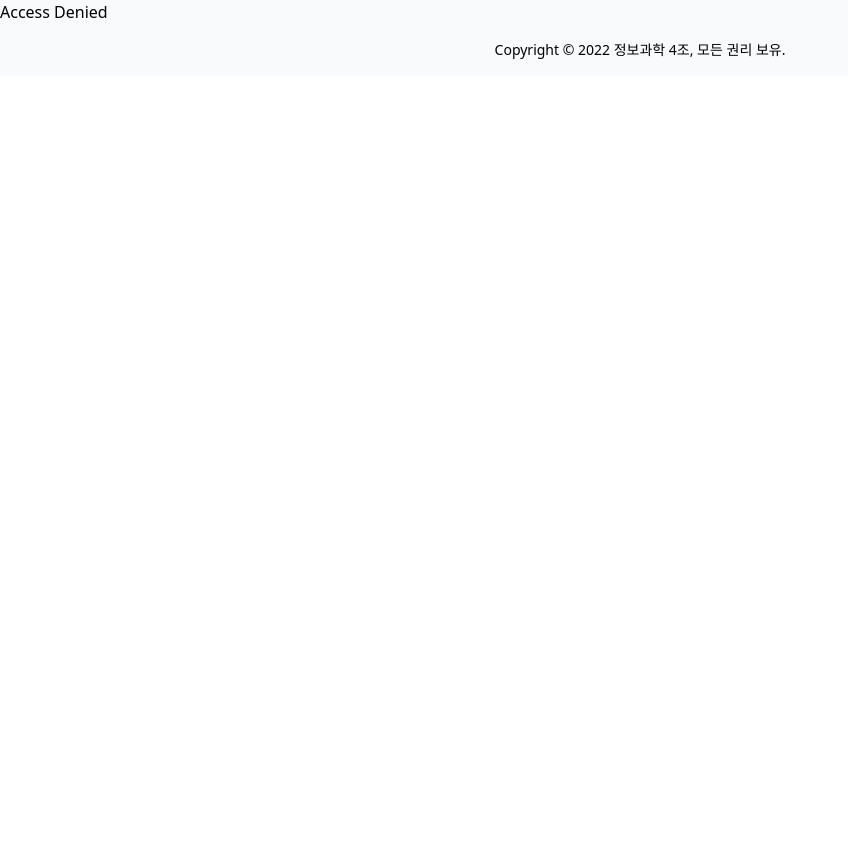
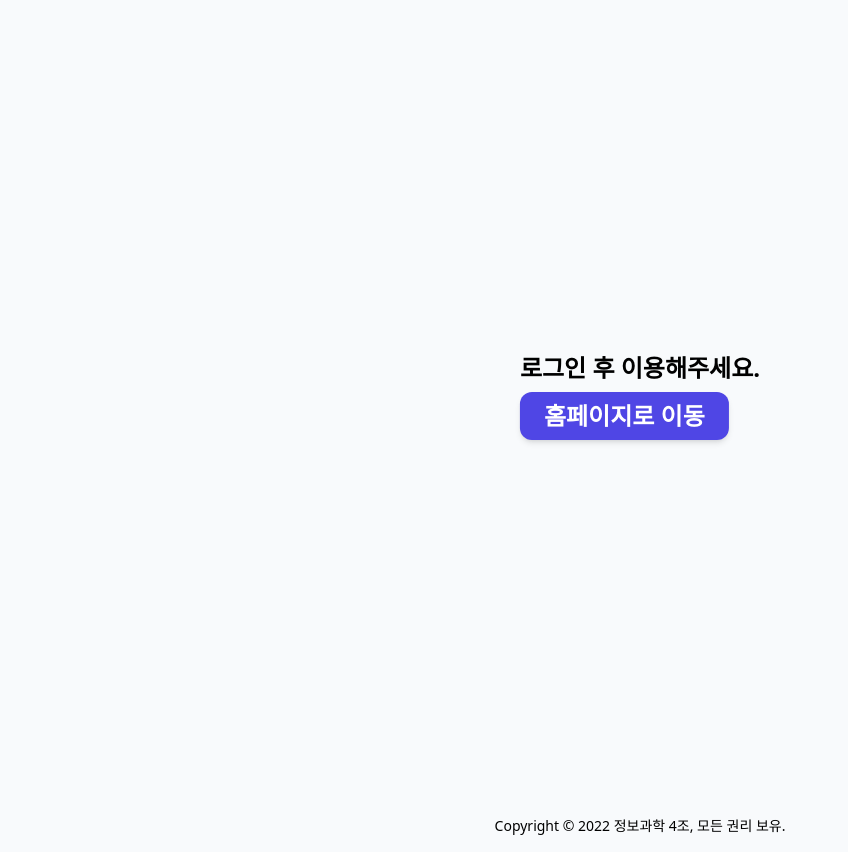
Before and after one commit to jhyunwoo/cnsanet-v2, a Next.js app: page /home in a window 1280 px wide. Shown: the whole page, without its empty margins (0-848 px from the left). Before the commit the page ends 800 px from the top, so only its background shows below. Built offline with nearby package versions, Linux system fonts and the light colour scheme; no server answers.

Commit message:
make rejected page

```diff
--- /dev/null
+++ b/components/reject.js
@@ -0,0 +1,17 @@
+import Link from "next/link";
+export default function Reject() {
+  return (
+    <div className="h-screen bg-slate-50 dark:bg-slate-900 dark:text-white text-2xl font-bold">
+      <div className="absolute top-1/2 left-1/2 transform -translate-x-1/2 -translate-y-1/2">
+        <div>로그인 후 이용해주세요.</div>
+        <Link href={"/"}>
+          <button
+            className={`bg-indigo-600 dark:bg-indigo-500 text-white dark:text-indigo-100 text-center mx-auto p-2 px-6 rounded-xl m-2 text-2xl ease-in-out duration-300 delay-150 font-bold shadow-md hover:bg-indigo-500 dark:hover:bg-indigo-400 transition hover:-translate-y-1`}
+          >
+            홈페이지로 이동
+          </button>
+        </Link>
+      </div>
+    </div>
+  );
+}
--- a/pages/chats/[userId].js
+++ b/pages/chats/[userId].js
@@ -2,6 +2,7 @@ import BottomBar from "../../components/BottomBar";
 import ProfileBar from "../../components/ProfileBar";
 import { useSession, getSession } from "next-auth/react";
 import { useState, useEffect } from "react";
+import Reject from "../components/reject";
 
 export default function Chat() {
   const { data: session, status } = useSession();
@@ -19,7 +20,7 @@ export default function Chat() {
   }, [session]);
   if (typeof window !== "undefined" && loading) return null;
   if (!session) {
-    return <div>Access Denied</div>;
+    return <Reject />;
   }
   return (
     <div>
--- a/pages/chats/index.js
+++ b/pages/chats/index.js
@@ -4,6 +4,7 @@ import { PaperAirplaneIcon } from "@heroicons/react/outline";
 import Link from "next/link";
 import { useSession, getSession } from "next-auth/react";
 import { useState, useEffect } from "react";
+import Reject from "../components/reject";
 
 export default function Chat() {
   const messages = [
@@ -93,7 +94,7 @@ export default function Chat() {
   }, [session]);
   if (typeof window !== "undefined" && loading) return null;
   if (!session) {
-    return <div>Access Denied</div>;
+    return <Reject />;
   }
   return (
     <div className="">
--- a/pages/classes/[classname].js
+++ b/pages/classes/[classname].js
@@ -5,6 +5,7 @@ import Link from "next/link";
 import { useRouter } from "next/router";
 import { useSession, getSession } from "next-auth/react";
 import { useState, useEffect } from "react";
+import Reject from "../components/reject";
 
 export default function Class() {
   const router = useRouter();
@@ -23,7 +24,7 @@ export default function Class() {
   }, [session]);
   if (typeof window !== "undefined" && loading) return null;
   if (!session) {
-    return <div>Access Denied</div>;
+    return <Reject />;
   }
   return (
     <div className="">
--- a/pages/classes/index.js
+++ b/pages/classes/index.js
@@ -3,6 +3,7 @@ import ProfileBar from "../../components/ProfileBar";
 import Link from "next/link";
 import { useSession, getSession } from "next-auth/react";
 import { useState, useEffect } from "react";
+import Reject from "../components/reject";
 
 export default function Class() {
   const { data: session, status } = useSession();
@@ -20,7 +21,7 @@ export default function Class() {
   }, [session]);
   if (typeof window !== "undefined" && loading) return null;
   if (!session) {
-    return <div>Access Denied</div>;
+    return <Reject />;
   }
   return (
     <div className="">
--- a/pages/home.js
+++ b/pages/home.js
@@ -3,6 +3,7 @@ import BottomBar from "../components/BottomBar";
 import ProfileBar from "../components/ProfileBar";
 import { useSession, getSession } from "next-auth/react";
 import { useState, useEffect } from "react";
+import Reject from "../components/reject";
 
 export default function Home() {
   const { data: session, status } = useSession();
@@ -20,7 +21,7 @@ export default function Home() {
   }, [session]);
   if (typeof window !== "undefined" && loading) return null;
   if (!session) {
-    return <div>Access Denied</div>;
+    return <Reject />;
   }
   return (
     <div className="bg-slate-100 dark:bg-slate-900">
@@ -35,7 +36,7 @@ export default function Home() {
               오늘 마감
             </div>
             <div className="flex flex-wrap mt-4">
-              <Link href={"/classes/english"}>
+              <Link href={"/classes/영어I"}>
                 <div className="bg-indigo-400 dark:bg-indigo-800 p-4 rounded-md text-white my-2 mx-4 flex-auto">
                   <div className="text-lg text-bold">영어</div>
                   <div className="mt-2">부교재 87쪽 까지 풀기</div>
@@ -45,7 +46,7 @@ export default function Home() {
                   </div>
                 </div>
               </Link>
-              <Link href={"/classes/english"}>
+              <Link href={"/classes/영어I"}>
                 <div className="bg-indigo-400 dark:bg-indigo-800 p-4 rounded-md text-white my-2 mx-4 flex-auto">
                   <div className="text-lg text-bold">영어</div>
                   <div className="mt-2">부교재 87쪽 까지 풀기</div>
@@ -60,7 +61,7 @@ export default function Home() {
               내일 마감
             </div>
             <div className="flex flex-wrap mt-4">
-              <Link href={"/classes/maths1"}>
+              <Link href={"/classes/수학I"}>
                 <div className="bg-indigo-400 dark:bg-indigo-800 p-4 rounded-md text-white my-2 mx-4 flex-auto">
                   <div className="text-lg text-bold">수학 I</div>
                   <div className="mt-2">부교재 187쪽 까지 풀기</div>
--- a/pages/meal.js
+++ b/pages/meal.js
@@ -3,6 +3,7 @@ import BottomBar from "../components/BottomBar";
 import ProfileBar from "../components/ProfileBar";
 import { useSession, getSession } from "next-auth/react";
 import { useState, useEffect } from "react";
+import Reject from "../components/reject";
 
 function classNames(...classes) {
   return classes.filter(Boolean).join(" ");
@@ -326,7 +327,7 @@ export default function Meal() {
   }, [session]);
   if (typeof window !== "undefined" && loading) return null;
   if (!session) {
-    return <div>Access Denied</div>;
+    return <Reject />;
   }
   return (
     <div className="">
--- a/pages/schedule.js
+++ b/pages/schedule.js
@@ -3,6 +3,7 @@ import BottomBar from "../components/BottomBar";
 import ProfileBar from "../components/ProfileBar";
 import { useSession, getSession } from "next-auth/react";
 import { useState, useEffect } from "react";
+import Reject from "../components/reject";
 
 export default function Example() {
   const p1 = [
@@ -318,7 +319,7 @@ export default function Example() {
   }, [session]);
   if (typeof window !== "undefined" && loading) return null;
   if (!session) {
-    return <div>Access Denied</div>;
+    return <Reject />;
   }
   return (
     <div className="">
```
